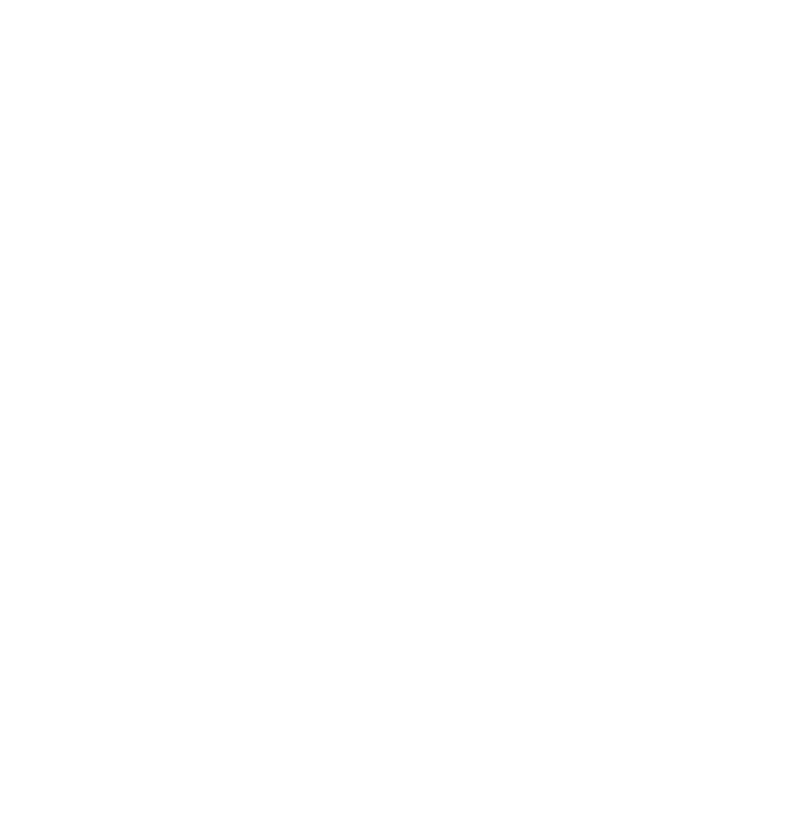
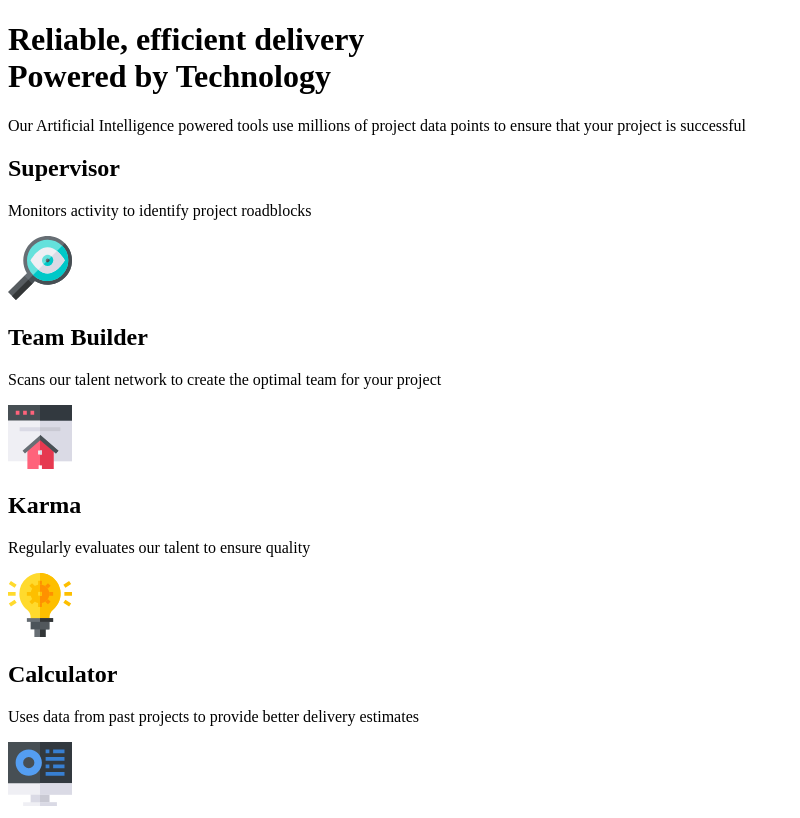
Before and after one commit to Aituos/FM--Four-Card-Feature-Section, a plain HTML site: page index.html in a window 1280 px wide. Shown: the whole page, without its empty margins (0-800 px from the left). Drawn offline with Linux system fonts and the light colour scheme.

Commit message:
Completed the HTML

```diff
--- a/index.html
+++ b/index.html
@@ -8,6 +8,31 @@
     <title>Four Card Feature Section</title>
 </head>
 <body>
-
+    <header>
+        <h1><span>Reliable, efficient delivery</span><br>Powered by Technology</h1>
+        <p>Our Artificial Intelligence powered tools use millions of project data points to ensure that your project is successful</p>
+    </header>
+    <main>
+        <div class="card card-supervisor">
+            <h2>Supervisor</h2>
+            <p>Monitors activity to identify project roadblocks</p>
+            <img src="img/icon-supervisor.svg" alt="Magnifying glass icon">
+        </div>
+        <div class="card card-team-builder">
+            <h2>Team Builder</h2>
+            <p>Scans our talent network to create the optimal team for your project</p>
+            <img src="img/icon-team-builder.svg" alt="Magnifying glass icon">
+        </div>
+        <div class="card card-karma">
+            <h2>Karma</h2>
+            <p>Regularly evaluates our talent to ensure quality</p>
+            <img src="img/icon-karma.svg" alt="Magnifying glass icon">
+        </div>
+        <div class="card card-calculator">
+            <h2>Calculator</h2>
+            <p>Uses data from past projects to provide better delivery estimates</p>
+            <img src="img/icon-calculator.svg" alt="Magnifying glass icon">
+        </div>
+    </main>
 </body>
 </html>
```
